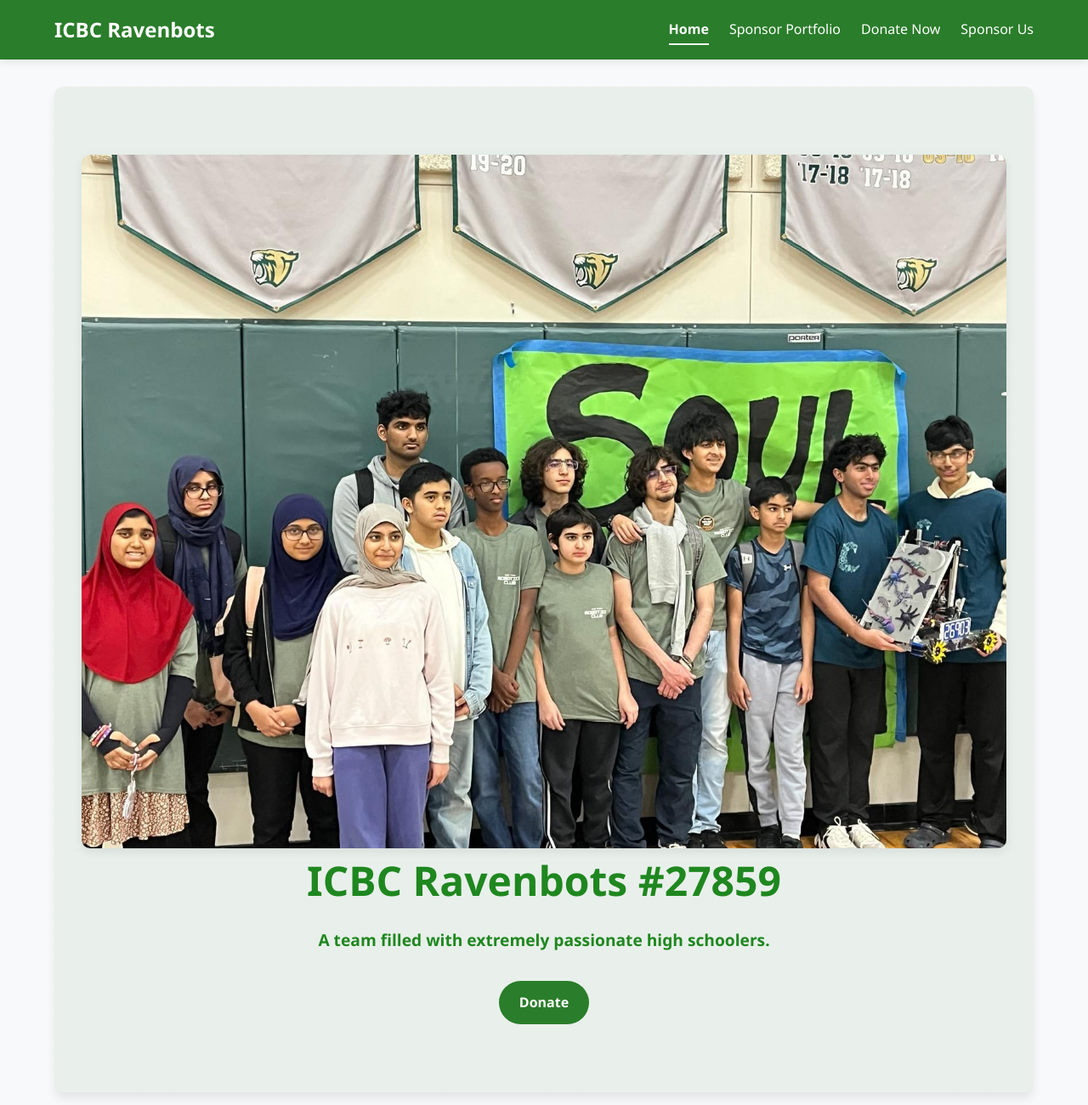
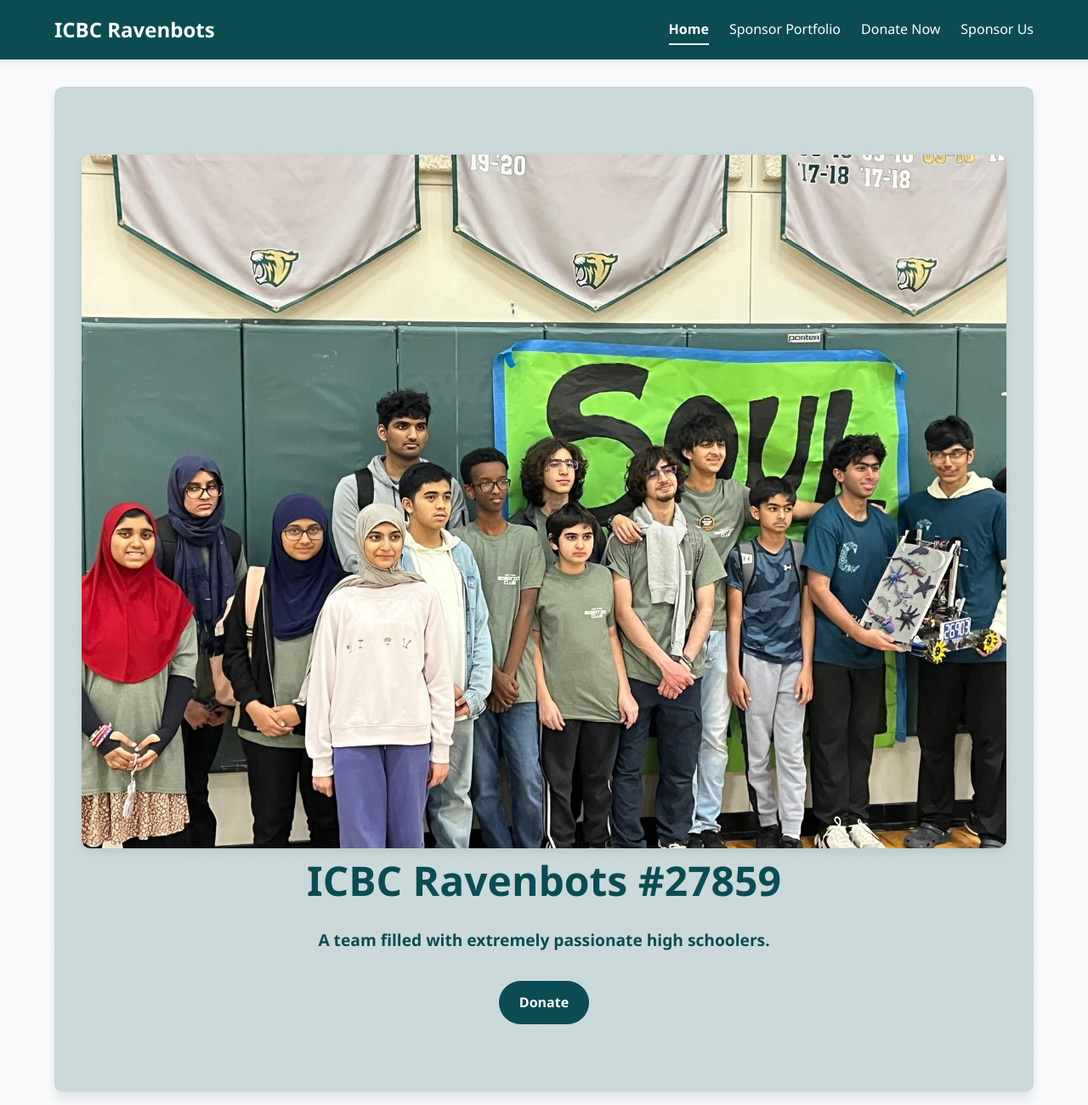
Before and after one commit to Ibrahim-Syed-offical/ICBC-Website, a plain HTML site: page index.html in a window 1280 px wide. Shown: the top 1300 px of the page at 85% size. Drawn offline with Linux system fonts and the light colour scheme.

Commit message:
changed color

```diff
--- a/styles-css.css
+++ b/styles-css.css
@@ -14,12 +14,12 @@ body {
 
 a {
     text-decoration: none;
-    color: #2a7d2a;
+    color: #0b4c53;
     transition: color 0.3s ease;
 }
 
 a:hover {
-    color: #2a7d2a;
+    color: #0b4c53;
 }
 
 img {
@@ -43,7 +43,7 @@ nav {
     padding: 1rem 5%;
     /*max-width: 1400px;*/
     margin: 0 auto;
-    background-color: #2a7d2afe;
+    background-color: #0b4c53;
 }
 
 .logo {
@@ -101,7 +101,7 @@ section {
 }
 
 h1, h2, h3, h4 {
-    color: #1f871f;
+    color: #0b4c53;
     margin-bottom: 1rem;
 }
 
@@ -131,21 +131,21 @@ p {
 }
 
 .cta-button {
-    background-color: #2a7d2a;
+    background-color: #0b4c53;
     color: white;
     border: none;
 }
 
 .cta-button:hover {
-    background-color: #1a591a;
+    background-color: #0b4c53;
     transform: translateY(-2px);
     box-shadow: 0 4px 8px rgba(0, 0, 0, 0.1);
 }
 
 .secondary-button {
     background-color: transparent;
-    color: #2a7d2a;
-    border: 2px solid #2a7d2a;
+    color: #0b4c53;
+    border: 2px solid #0b4c53;
 }
 
 .secondary-button:hover {
@@ -157,7 +157,7 @@ p {
 .hero {
     text-align: center;
     padding: 5rem 2rem;
-    background: linear-gradient(#2a7d2a13, #2a7d2a13), url('/api/placeholder/1400/500');
+    background: linear-gradient(#0b4c5330, #0b4c5330), url('/api/placeholder/1400/500');
     background-size: cover;
     background-position: center;
     border-radius: 10px;
@@ -173,7 +173,7 @@ p {
 .subtitle {
     font-size: 1.2rem;
     margin-bottom: 2rem;
-    color: #1f871f;
+    color: #0b4c53;
 }
 
 /* Features Section */
```
